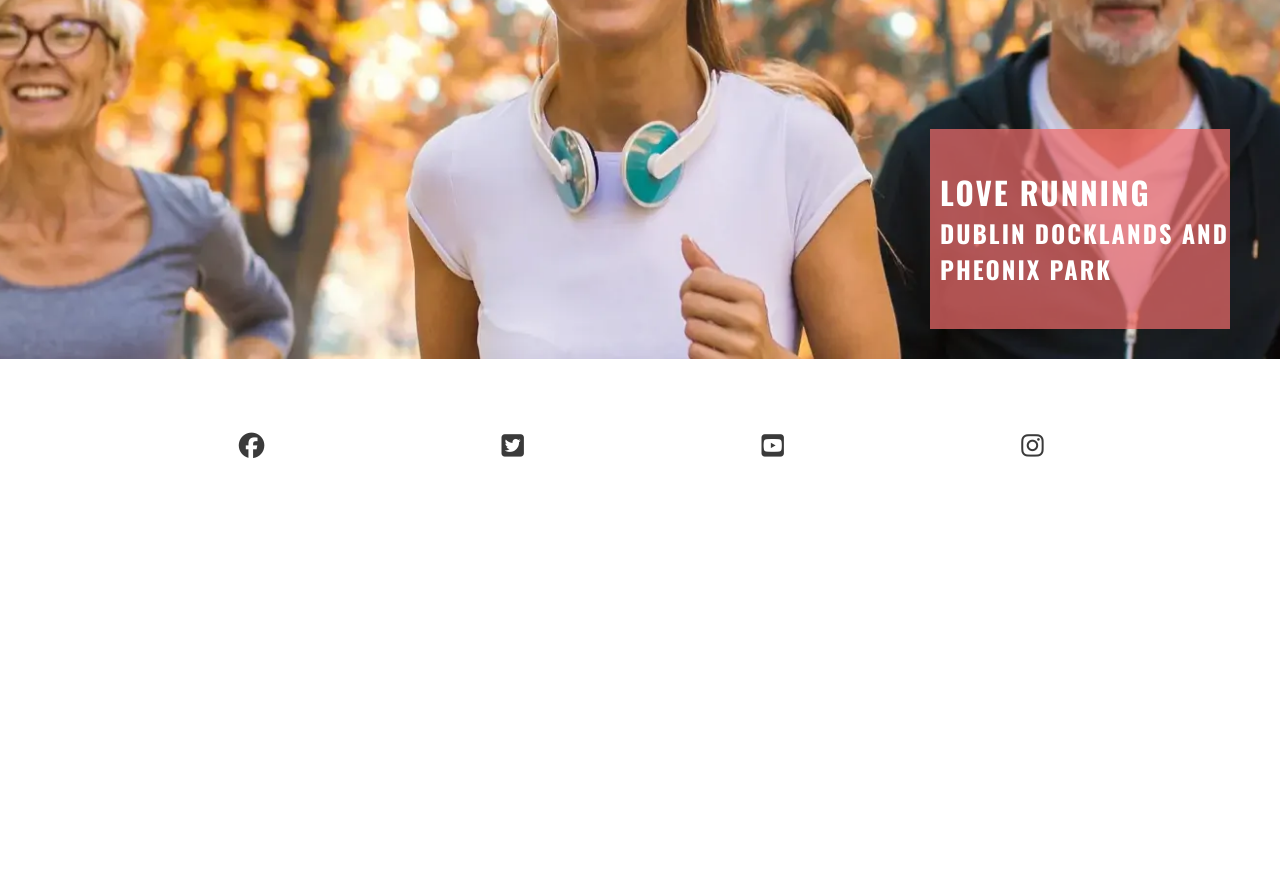
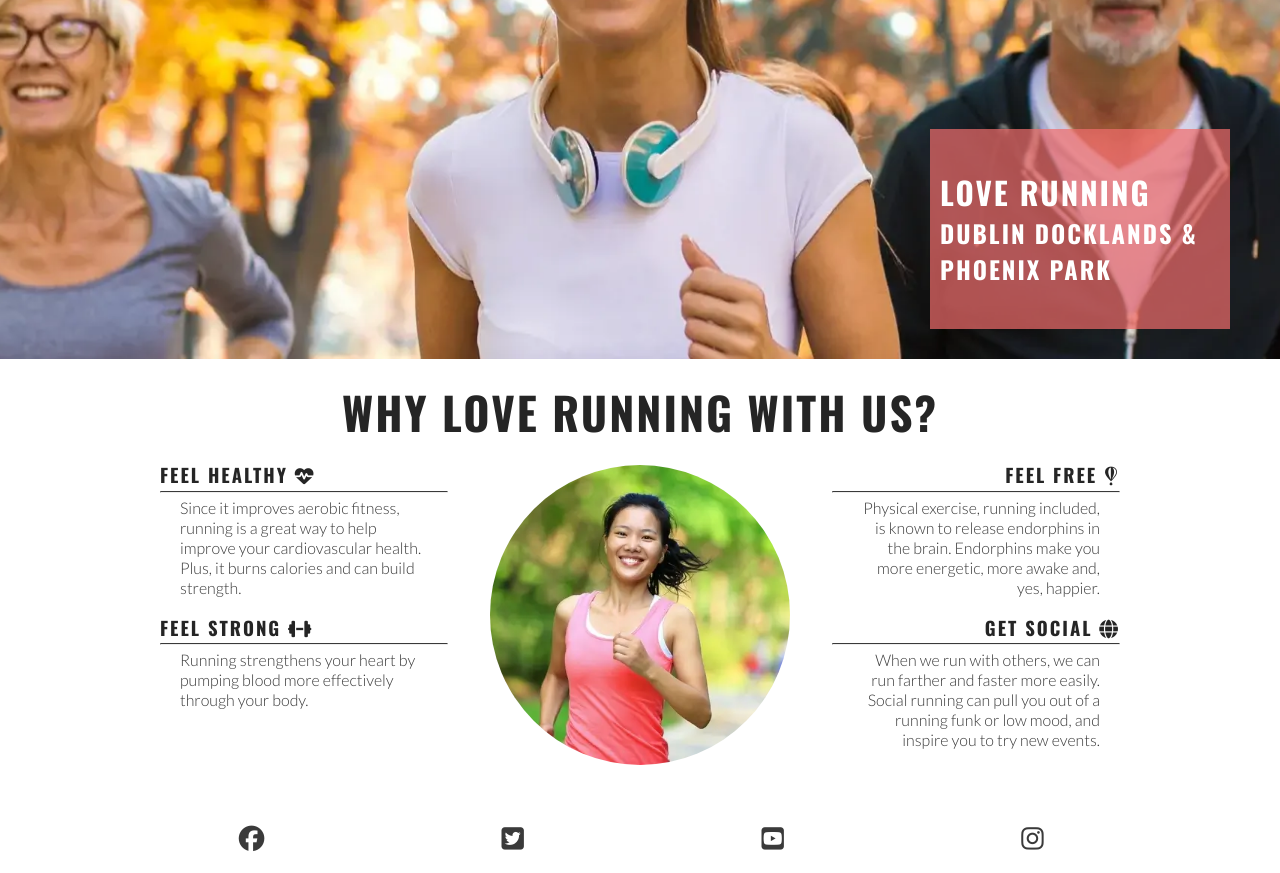
Before and after one commit to jdbukis/love-running, a plain HTML site: page index.html in a window 1280 px wide. Shown: the part 320-1193 px from the top of the page. Before the commit the page ends 800 px from the top, so only its background shows below. Drawn offline with nearby package versions, Linux system fonts and the light colour scheme.

Commit message:
added img's and media query's

```diff
--- a/assets/css/style.css
+++ b/assets/css/style.css
@@ -18,12 +18,15 @@ body {
     font-family: 'Lato', sans-serif;
 }
 
-h1, h2, h3 {
+h1,
+h2,
+h3 {
     font-family: 'Oswald', sans-serif;
     text-transform: uppercase;
     letter-spacing: 2px;
     color: #252525;
 }
+
 /* Header */
 header {
     background-color: #ffffff;
@@ -48,7 +51,7 @@ header a {
     list-style-type: none;
 }
 
-#menu > li {
+#menu>li {
     margin-bottom: 1em;
 }
 
@@ -92,12 +95,13 @@ main {
 #hero {
     height: 600px;
     width: 100%;
-    background: url(../images/hero-image.webp) no-repeat center center/cover;
+    background: url("../images/hero-image.webp") no-repeat center center/cover;
     position: relative;
 }
 
 #cover-text {
-   background-color: rgba(241, 109, 107, .7);
+    /* Final rgba value sets the opacity so it is semi-transparent */
+    background-color: rgba(241, 109, 107, .7);
     font-size: 130%;
     position: absolute;
     bottom: 30px;
@@ -107,9 +111,55 @@ main {
     padding-left: 10px;
 }
 
-#cover-text > h2, #cover-text > h3 {
+#cover-text>h2,
+#cover-text>h3 {
     color: #ffffff;
 }
+
+/* Reasons section */
+#reasons {
+    width: 90%;
+    margin: 20px auto;
+}
+
+#reasons h2 {
+    margin-bottom: 20px;
+    text-align: center;
+    font-size: 280%;
+}
+
+#benefits-physical>div,
+#benefits-mental>div {
+    line-height: 20px;
+    margin-bottom: 20px;
+}
+
+#benefits p {
+    padding: 0 20px;
+}
+
+#benefits hr {
+    border-top: 1px solid #3a3a3a;
+    margin: 5px 0;
+}
+
+#circle-cover-bg {
+    background: url('../images/reasons-image.webp') no-repeat top center / cover;
+    height: 90vw;
+    width: 90vw;
+    margin-bottom: 20px;
+    /* Makes the square image into a circle */
+    border-radius: 50%;
+    max-width: 300px;
+    max-height: 300px;
+}
+
+#benefits-image {
+    display: flex;
+    align-items: center;
+    justify-content: center;
+}
+
 /* Footer */
 #social-networks {
     text-align: center;
@@ -127,6 +177,7 @@ main {
 
 /* Media query: tablets and larger (768px and up) */
 @media screen and (min-width: 768px) {
+
     /* Header */
     nav {
         display: block;
@@ -140,7 +191,7 @@ main {
         display: flex;
     }
 
-    #menu > li {
+    #menu>li {
         padding-left: 1rem;
     }
 
@@ -159,16 +210,64 @@ main {
         /* Push main content down to accommodate larger header */
         margin-top: 79px;
     }
-}
 
-#cover-text {
-    width: 300px;
-    right: 50px;
+    /* Hero */
+    #cover-text {
+        width: 300px;
+        right: 50px;
+    }
+
+    /* Reasons section */
+    #benefits-physical,
+    #benefits-mental {
+        display: flex;
+        flex-direction: column;
+        width: 100%;
+    }
+
+    #benefits-physical>div,
+    #benefits-mental>div {
+        width: 75%;
+    }
+
+    #benefits-mental>div {
+        text-align: end;
+        align-self: flex-end;
+    }
+
 }
 
 /* Large devices (laptops and desktops, 992px and up) */
 @media screen and (min-width: 992px) {
-    #menu a:hover{
+    #menu a:hover {
         border-bottom: 1px solid #3a3a3a;
     }
 }
+
+@media screen and (min-width: 1200px) {
+    /* Reasons section */
+    #benefits {
+        display: flex;
+        flex-direction: row;
+    }
+
+    #benefits > div {
+        flex: 1;
+    }
+
+    #benefits-image {
+        order: 0
+    }
+
+    #benefits-mental {
+        order: 1;
+    }
+
+    #benefits-mental > div {
+        align-self: flex-start;
+    }
+
+    #benefits-physical > div {
+        align-self: flex-end;
+    }
+}
--- a/index.html
+++ b/index.html
@@ -1,3 +1,4 @@
+
 <!DOCTYPE html>
 <html lang="en">
 
@@ -32,19 +33,56 @@
         <nav>
             <ul id="menu">
                 <li><a href="index.html" class="active">Home</a></li>
-                <li><a href="gallery.html" class="active">Gallery</a></li>
-                <li><a href="signup.html" class="active">Sign Up</a></li>
+                <li><a href="gallery.html">Gallery</a></li>
+                <li><a href="signup.html">Sign Up</a></li>
             </ul>
         </nav>
     </header>
 
     <!-- Main content -->
-    <main><section id="hero">
-        <div id="cover-text">
-            <h2>Love Running</h2>
-            <h3>Dublin Docklands and Pheonix Park</h3>
-        </div>
-    </section></main>
+    <main>
+        <section id="hero">
+            <div id="cover-text">
+                <h2>Love Running</h2>
+                <h3>Dublin Docklands & Phoenix Park</h3>
+            </div>
+        </section>
+        <section id="reasons">
+            <h2>Why love running with us?</h2>
+            <div id="benefits">
+                <div id="benefits-physical">
+                    <div>
+                        <h3>Feel healthy <i class="fa-solid fa-heart-pulse"></i></h3>
+                        <hr>
+                        <p>Since it improves aerobic fitness, running is a great way to help improve your cardiovascular
+                            health. Plus, it burns calories and can build strength.</p>
+                    </div>
+                    <div>
+                        <h3>Feel strong <i class="fa-solid fa-dumbbell"></i></h3>
+                        <hr>
+                        <p>Running strengthens your heart by pumping blood more effectively through your body.</p>
+                    </div>
+                </div>
+                <div id="benefits-mental">
+                    <div>
+                        <h3>Feel free <i class="fa-brands fa-fly"></i></h3>
+                        <hr>
+                        <p>Physical exercise, running included, is known to release endorphins in the brain. Endorphins
+                            make you more energetic, more awake and, yes, happier.</p>
+                    </div>
+                    <div>
+                        <h3>Get social <i class="fa-solid fa-globe"></i></h3>
+                        <hr>
+                        <p>When we run with others, we can run farther and faster more easily. Social running can pull
+                            you out of a running funk or low mood, and inspire you to try new events.</p>
+                    </div>
+                </div>
+                <div id="benefits-image">
+                    <div id="circle-cover-bg"></div>
+                </div>
+            </div>
+        </section>
+    </main>
 
     <!-- Footer -->
     <footer>
```
Also changed, not shown: assets/images/reasons-image.webp (added).
